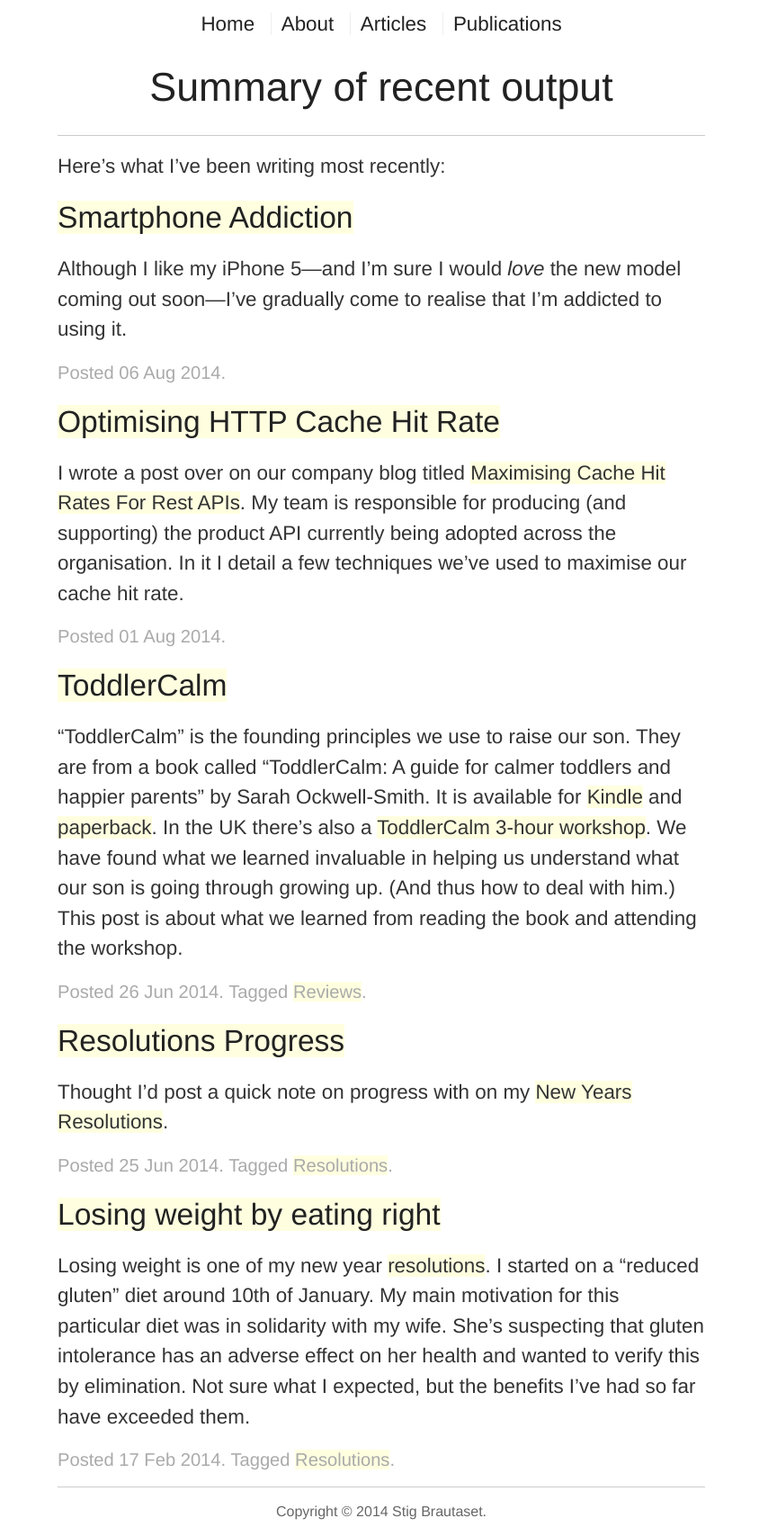
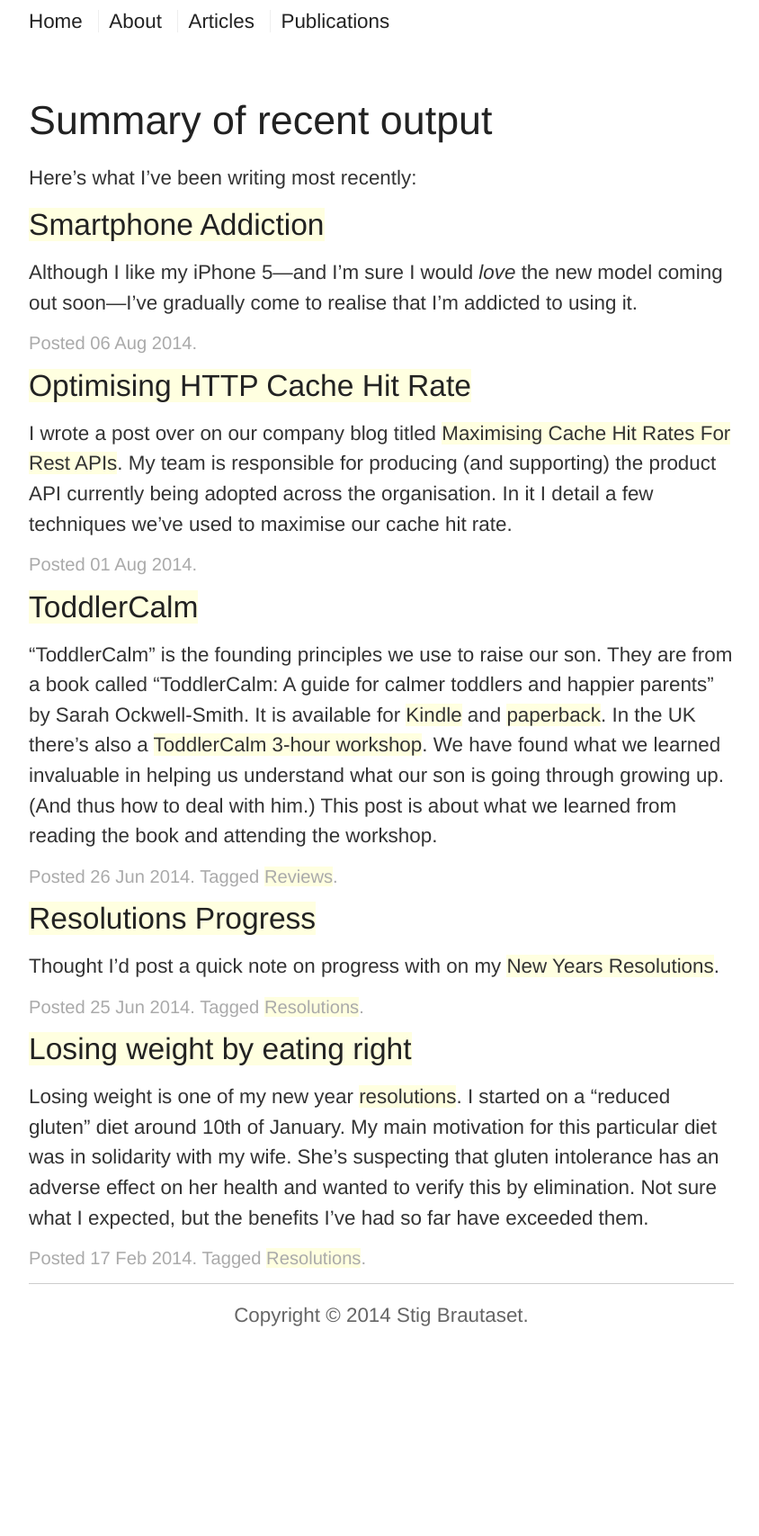
Before and after one commit to stig/www.brautaset.org, a Jekyll site: the page built from index.md, in a window 1280 px wide. Shown: the whole page at 90% size, without its empty margins (216-1060 px from the left). Built offline with Jekyll 4.4.1, drawn with Linux system fonts in a browser that asks for light colours; after the commit the page ends 1498 px from its top, so only the background shows below that.

Commit message:
Refreshed CSS a little bit

```diff
--- a/css/main.scss
+++ b/css/main.scss
@@ -21,9 +21,12 @@
 }
 
 body {
-    font-size: 1em;
-    line-height: 1.4;
+    margin: 0 auto;
+    -webkit-font-smoothing: antialiased;
+    font-size: 1.4em;
+    line-height: 1.4m;
 }
+
 
 /*
  * Remove text-shadow in selection highlight: h5bp.com/i
@@ -94,7 +97,6 @@
 /* ==========================================================================
    Author's custom styles
    ========================================================================== */
-$fontsize: 1.4em;
 
 $whitesmoke: #f0f0ff;
 $lightgray: #eee;
@@ -103,7 +105,7 @@
 $aaa: #aaa;
 
 body {
-    font-family: "Helvetica Neue", sans-serif;
+    font-family: "Helvetica Neue", "Verdana", "Arial", sans-serif;
 }
 
 a {
@@ -147,9 +149,9 @@
 
 
 header {
-    font-size: $fontsize;
-    text-align: center;
-    border-bottom: 1px solid #ccc;
+    h1 {
+        padding-top: 48px;
+    }
 }
 
 
@@ -164,8 +166,8 @@
 }
 
 article {
-    font-size: $fontsize;
     padding: 0;
+
     margin-bottom: 0.7em;
 
     p, pre, ul, ol {
@@ -335,7 +337,7 @@
 @media only screen and (min-width: 50em) {
     /* Style adjustments for viewports that meet the condition */
     body {
-        width: 45em;
+        width: 35em;
         margin: 0 auto;
     }
 }
```
